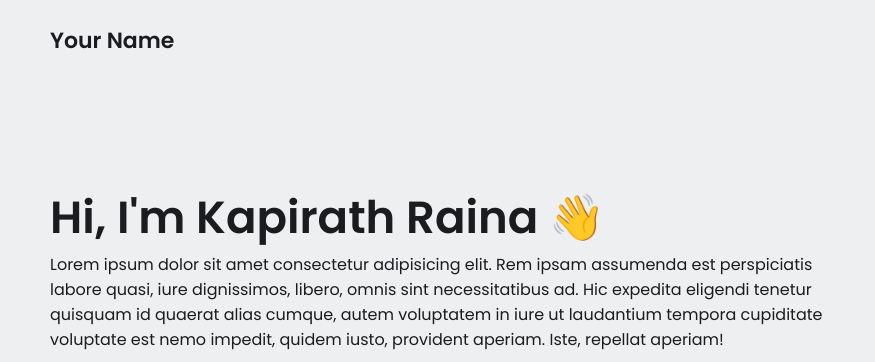
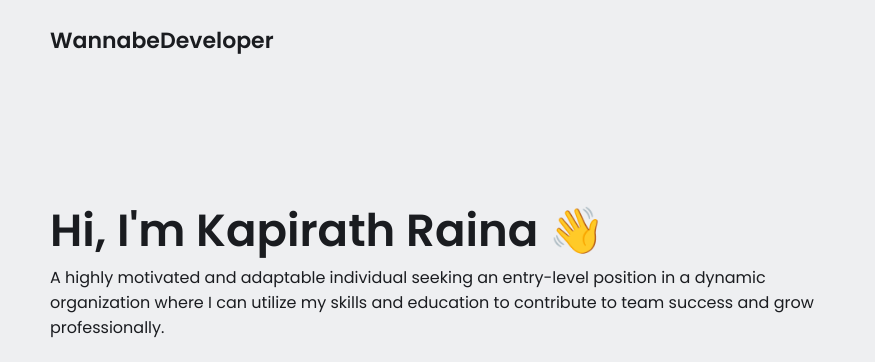
Before and after one commit to kapirath28/portfoliowannabe, a plain HTML site: page index.html in a window 1280 px wide. Shown: the top 362 px of the page, 0-875 px from the left. Drawn offline with Linux system fonts and the light colour scheme.

Commit message:
Update index.html

```diff
--- a/index.html
+++ b/index.html
@@ -19,7 +19,7 @@
   <!-- NAVBAR -->
   <nav>
     <div class="left">
-      <a href="/">Your Name</a>
+      <a href="/">WannabeDeveloper</a>
     </div>
 
     <div class="right">
@@ -33,7 +33,7 @@
         <span>Linkedin</span>
       </a>
 
-      <a href="mailto:john@example.com">
+      <a href="mailto:kapirathraina@gmail.com">
         <i class="fa-solid fa-envelope"></i>
         <span>Email</span>
       </a>
@@ -45,7 +45,9 @@
     <section class="hero-section">
       <div class="text">
         <h2>Hi, I'm Kapirath Raina 👋</h2>
-        <p>Lorem ipsum dolor sit amet consectetur adipisicing elit. Rem ipsam assumenda est perspiciatis labore quasi, iure dignissimos, libero, omnis sint necessitatibus ad. Hic expedita eligendi tenetur quisquam id quaerat alias cumque, autem voluptatem in iure ut laudantium tempora cupiditate voluptate est nemo impedit, quidem iusto, provident aperiam. Iste, repellat aperiam!</p>
+        <p>A highly motivated and adaptable individual seeking an entry-level position in a dynamic
+organization where I can utilize my skills and education to contribute to team success and grow
+professionally.</p>
 
         <div class="links">
           <a href="#skills">
```
